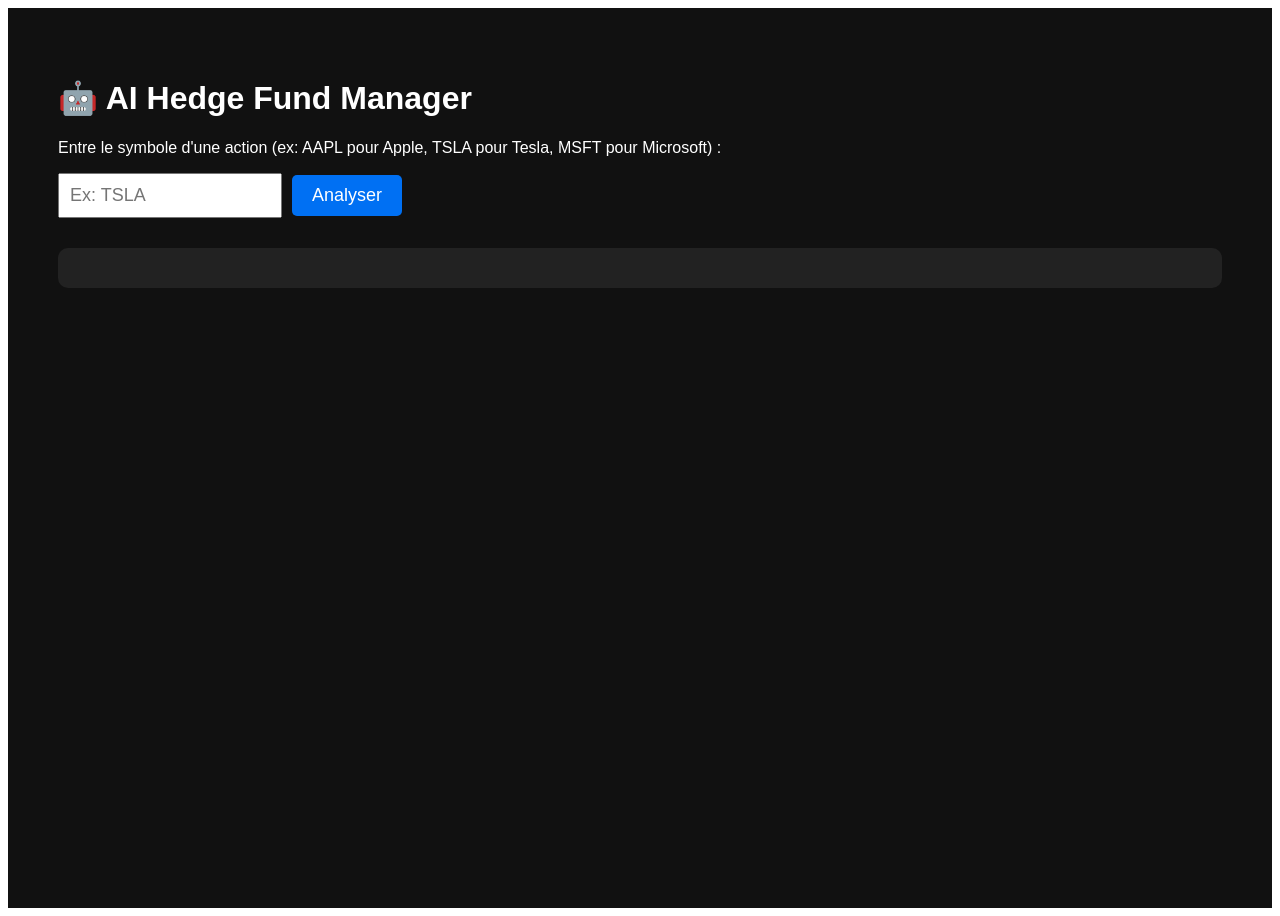
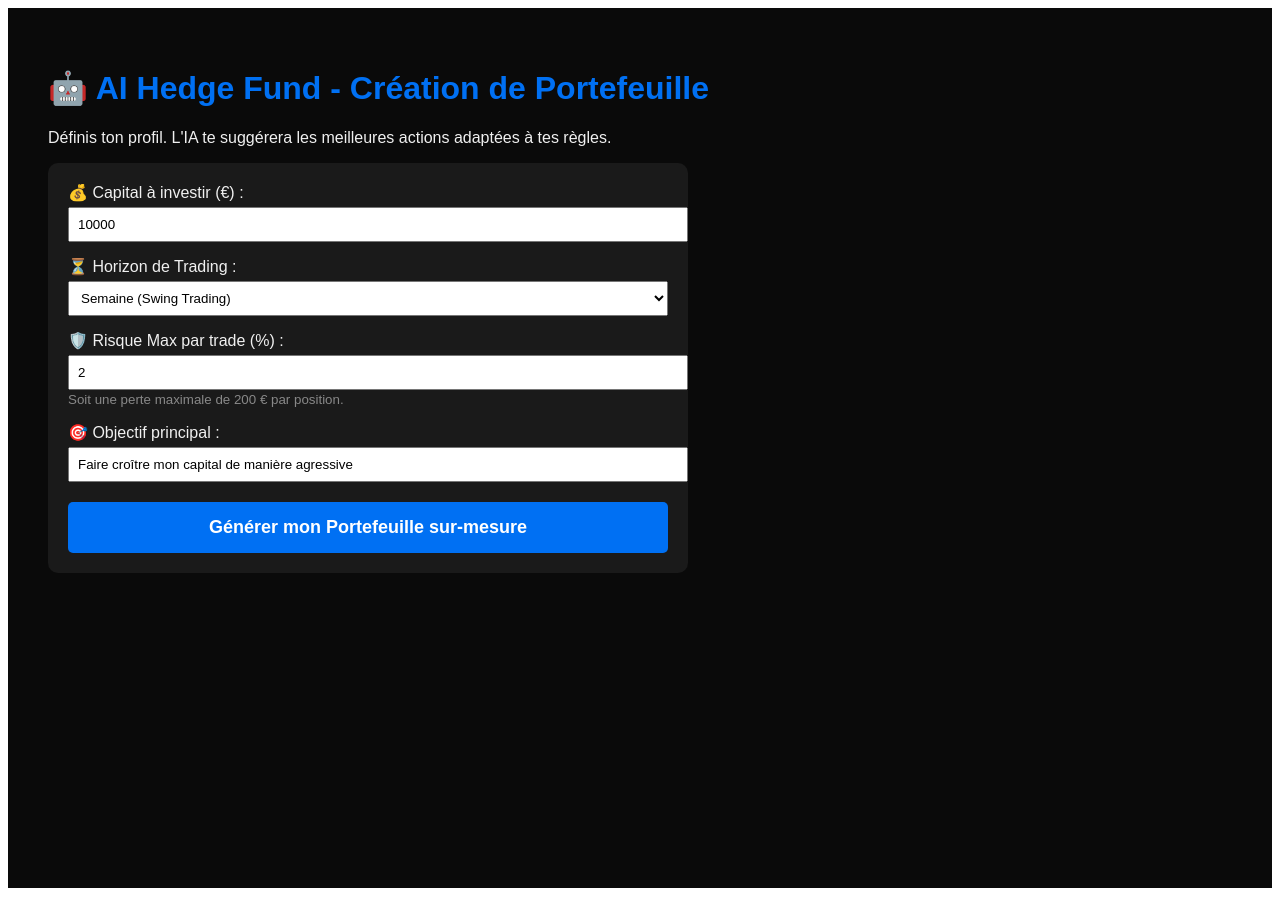
Before and after one commit to Cabatchao/ai-trader, a Next.js app: page / in a window 1280 px wide. Built offline with nearby package versions, Linux system fonts and the light colour scheme.

Commit message:
Add user input fields for investment profile

```diff
--- a/app/page.js
+++ b/app/page.js
@@ -2,46 +2,76 @@
 import { useState } from 'react';
 
 export default function Home() {
-  const [ticker, setTicker] = useState('');
+  // Les mémoires de l'interface
+  const [capital, setCapital] = useState(10000);
+  const [horizon, setHorizon] = useState('Semaine (Swing Trading)');
+  const [risque, setRisque] = useState(2);
+  const [objectif, setObjectif] = useState('Faire croître mon capital de manière agressive');
+
   const [result, setResult] = useState('');
   const [loading, setLoading] = useState(false);
 
-  const lancerAnalyse = async () => {
+  const lancerScreener = async () => {
     setLoading(true);
-    setResult("Les 3 agents analysent le marché... Patiente un instant.");
+    setResult("L'Agent Macro et l'Agent Quantitatif scannent le marché en fonction de ton profil... Patiente environ 10 secondes.");
+
     try {
       const res = await fetch('/api/agent', {
         method: 'POST',
         headers: { 'Content-Type': 'application/json' },
-        body: JSON.stringify({ ticker: ticker.toUpperCase() })
+        body: JSON.stringify({ capital, horizon, risque, objectif })
       });
       const data = await res.json();
       setResult(data.analyse || "Erreur lors de l'analyse.");
     } catch (error) {
-      setResult("Erreur de connexion.");
+      setResult("Erreur de connexion avec le serveur.");
     }
     setLoading(false);
   };
 
   return (
-    <div style={{ padding: '50px', fontFamily: 'Arial', backgroundColor: '#111', color: '#fff', minHeight: '100vh' }}>
-      <h1>🤖 AI Hedge Fund Manager</h1>
-      <p>Entre le symbole d'une action (ex: AAPL pour Apple, TSLA pour Tesla, MSFT pour Microsoft) :</p>
+    <div style={{ padding: '40px', fontFamily: 'Arial', backgroundColor: '#0a0a0a', color: '#f0f0f0', minHeight: '100vh' }}>
+      <h1 style={{ color: '#0070f3' }}>🤖 AI Hedge Fund - Création de Portefeuille</h1>
+      <p>Définis ton profil. L'IA te suggérera les meilleures actions adaptées à tes règles.</p>
 
-      <input
-        value={ticker}
-        onChange={(e) => setTicker(e.target.value)}
-        placeholder="Ex: TSLA"
-        style={{ padding: '10px', fontSize: '18px', width: '200px', marginRight: '10px', color: 'black' }}
-      />
+      <div style={{ backgroundColor: '#1a1a1a', padding: '20px', borderRadius: '10px', maxWidth: '600px', marginBottom: '30px' }}>
 
-      <button onClick={lancerAnalyse} disabled={loading} style={{ padding: '10px 20px', fontSize: '18px', cursor: 'pointer', backgroundColor: '#0070f3', color: 'white', border: 'none', borderRadius: '5px' }}>
-        {loading ? 'Analyse en cours...' : 'Analyser'}
-      </button>
+        <div style={{ marginBottom: '15px' }}>
+          <label>💰 Capital à investir (€) : </label>
+          <input type="number" value={capital} onChange={(e) => setCapital(e.target.value)} style={{ padding: '8px', width: '100%', marginTop: '5px', color: 'black' }} />
+        </div>
 
-      <div style={{ marginTop: '30px', padding: '20px', backgroundColor: '#222', borderRadius: '10px', whiteSpace: 'pre-wrap', lineHeight: '1.5' }}>
-        {result}
+        <div style={{ marginBottom: '15px' }}>
+          <label>⏳ Horizon de Trading : </label>
+          <select value={horizon} onChange={(e) => setHorizon(e.target.value)} style={{ padding: '8px', width: '100%', marginTop: '5px', color: 'black' }}>
+            <option>Jour (Day Trading)</option>
+            <option>Semaine (Swing Trading)</option>
+            <option>Mois (Position Trading)</option>
+            <option>Année et plus (Investissement Long Terme)</option>
+          </select>
+        </div>
+
+        <div style={{ marginBottom: '15px' }}>
+          <label>🛡️ Risque Max par trade (%) : </label>
+          <input type="number" value={risque} onChange={(e) => setRisque(e.target.value)} style={{ padding: '8px', width: '100%', marginTop: '5px', color: 'black' }} />
+          <small style={{ color: '#888' }}>Soit une perte maximale de {(capital * risque) / 100} € par position.</small>
+        </div>
+
+        <div style={{ marginBottom: '20px' }}>
+          <label>🎯 Objectif principal : </label>
+          <input type="text" value={objectif} onChange={(e) => setObjectif(e.target.value)} style={{ padding: '8px', width: '100%', marginTop: '5px', color: 'black' }} />
+        </div>
+
+        <button onClick={lancerScreener} disabled={loading} style={{ width: '100%', padding: '15px', fontSize: '18px', fontWeight: 'bold', cursor: 'pointer', backgroundColor: '#0070f3', color: 'white', border: 'none', borderRadius: '5px' }}>
+          {loading ? 'Recherche en cours...' : 'Générer mon Portefeuille sur-mesure'}
+        </button>
       </div>
+
+      {result && (
+        <div style={{ padding: '25px', backgroundColor: '#111', borderRadius: '10px', border: '1px solid #333', whiteSpace: 'pre-wrap', lineHeight: '1.6', fontSize: '15px' }}>
+          {result}
+        </div>
+      )}
     </div>
   );
 }
```
